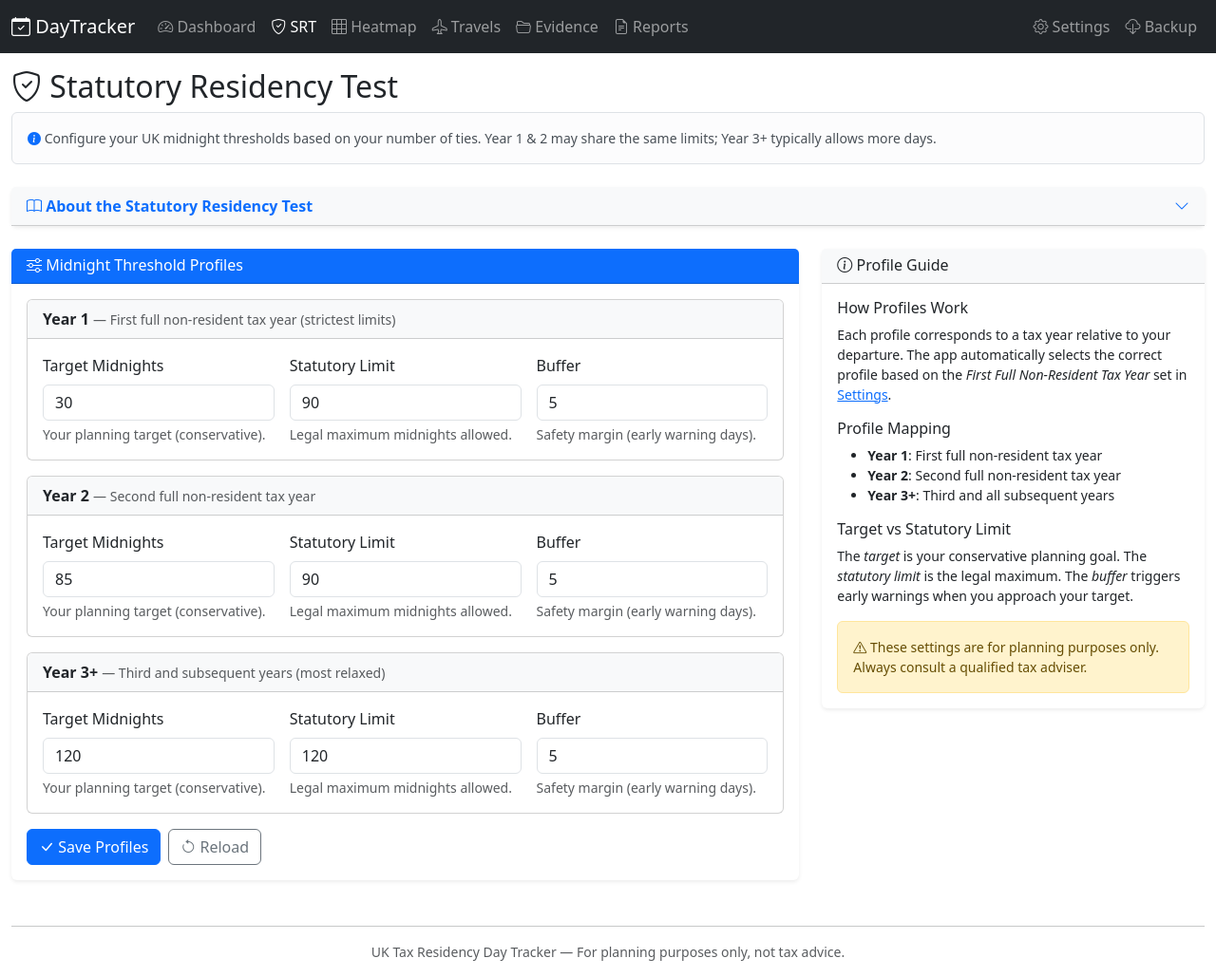
After one commit to zartyblartfast/daycounter, a Flask app: page /srt/ in a window 1280 px wide. The commit adds this page. Shown: the whole page at 95% size. Run offline with Flask 3, Linux system fonts and the light colour scheme.

Commit message:
Add dedicated SRT tab for residency profile configuration (94 tests)

```diff
--- a/app/__init__.py
+++ b/app/__init__.py
@@ -38,6 +38,7 @@ def create_app(config_override: dict | None = None) -> Flask:
         from app.routes.evidence import evidence_bp
         from app.routes.reports import reports_bp
         from app.routes.settings import settings_bp
+        from app.routes.srt import srt_bp
         from app.routes.api import api_bp
         from app.routes.backup import backup_bp
 
@@ -47,6 +48,7 @@ def create_app(config_override: dict | None = None) -> Flask:
         app.register_blueprint(evidence_bp, url_prefix="/evidence")
         app.register_blueprint(reports_bp, url_prefix="/reports")
         app.register_blueprint(settings_bp, url_prefix="/settings")
+        app.register_blueprint(srt_bp, url_prefix="/srt")
         app.register_blueprint(api_bp, url_prefix="/api")
         app.register_blueprint(backup_bp, url_prefix="/backup")
 
--- /dev/null
+++ b/app/routes/srt.py
@@ -0,0 +1,48 @@
+"""SRT (Statutory Residency Test) route — residency profile configuration."""
+from flask import Blueprint, render_template, request, redirect, url_for, flash
+
+from app.config_manager import get_config, update_config
+
+srt_bp = Blueprint("srt", __name__)
+
+
+@srt_bp.route("/", methods=["GET"])
+def srt_page():
+    """Render the SRT configuration page."""
+    config = get_config()
+    return render_template("srt.html", config=config)
+
+
+@srt_bp.route("/", methods=["POST"])
+def save_srt():
+    """Save updated SRT profile values."""
+    try:
+        profiles = {}
+        for key in ["year_1", "year_2", "year_3_plus"]:
+            target = request.form.get(f"{key}_target", "").strip()
+            limit = request.form.get(f"{key}_limit", "").strip()
+            buffer = request.form.get(f"{key}_buffer", "").strip()
+            if target and limit and buffer:
+                t = int(target)
+                l = int(limit)
+                b = int(buffer)
+                if t < 0 or l < 0 or b < 0:
+                    raise ValueError(f"Values for {key} must be non-negative.")
+                if t > 366 or l > 366:
+                    raise ValueError(f"Midnight values for {key} cannot exceed 366.")
+                if b > 50:
+                    raise ValueError(f"Buffer for {key} cannot exceed 50.")
+                profiles[key] = {
+                    "target_midnights": t,
+                    "stat_limit_midnights": l,
+                    "buffer": b,
+                }
+            else:
+                raise ValueError(f"All fields are required for {key}.")
+
+        update_config({"profiles": profiles})
+        flash("SRT profile settings saved successfully.", "success")
+    except (ValueError, KeyError) as e:
+        flash(f"Error saving SRT settings: {e}", "danger")
+
+    return redirect(url_for("srt.srt_page"))
--- a/app/templates/base.html
+++ b/app/templates/base.html
@@ -24,6 +24,12 @@
                         <a class="nav-link {% if request.endpoint == 'dashboard.index' %}active{% endif %}"
                            href="{{ url_for('dashboard.index') }}">
                             <i class="bi bi-speedometer2"></i> Dashboard
+                        </a>
+                    </li>
+                    <li class="nav-item">
+                        <a class="nav-link {% if request.endpoint and request.endpoint.startswith('srt') %}active{% endif %}"
+                           href="{{ url_for('srt.srt_page') }}">
+                            <i class="bi bi-shield-check"></i> SRT
                         </a>
                     </li>
                     <li class="nav-item">
--- /dev/null
+++ b/app/templates/srt.html
@@ -0,0 +1,146 @@
+{% extends "base.html" %}
+{% block title %}SRT Configuration — DayTracker{% endblock %}
+
+{% block content %}
+<div class="row mb-4">
+    <div class="col-12">
+        <h2><i class="bi bi-shield-check"></i> Statutory Residency Test</h2>
+        <div class="alert alert-light border small mt-2 mb-0">
+            <i class="bi bi-info-circle-fill text-primary"></i>
+            Configure your UK midnight thresholds based on your number of ties.
+            Year 1 &amp; 2 may share the same limits; Year 3+ typically allows more days.
+        </div>
+    </div>
+</div>
+
+<!-- Collapsible About Section -->
+<div class="row mb-4">
+    <div class="col-12">
+        <div class="card border-0 shadow-sm">
+            <div class="card-header bg-light">
+                <a class="text-decoration-none d-flex justify-content-between align-items-center"
+                   data-bs-toggle="collapse" href="#aboutSRT" role="button"
+                   aria-expanded="false" aria-controls="aboutSRT">
+                    <span><i class="bi bi-book"></i> <strong>About the Statutory Residency Test</strong></span>
+                    <i class="bi bi-chevron-down"></i>
+                </a>
+            </div>
+            <div class="collapse" id="aboutSRT">
+                <div class="card-body small">
+                    <p>The Statutory Residency Test (SRT) determines your UK tax residency status
+                       based on a series of tests examining your ties to the UK, days spent in the
+                       country, and your work patterns. It was introduced in April 2013 and applies
+                       to all individuals.</p>
+                    <p>The SRT consists of three main parts:</p>
+                    <ul>
+                        <li><strong>Automatic Overseas Test</strong> — If you meet any of these conditions,
+                            you are automatically non-resident.</li>
+                        <li><strong>Automatic UK Test</strong> — If you meet any of these conditions,
+                            you are automatically UK resident.</li>
+                        <li><strong>Sufficient Ties Test</strong> — If neither automatic test is met,
+                            your residency depends on the number of ties you have to the UK combined
+                            with the number of days spent here.</li>
+                    </ul>
+                    <p class="text-muted mb-0">
+                        <i class="bi bi-lightbulb"></i>
+                        Future enhancements will include an interactive SRT flowchart and tie
+                        assessment tool to help you determine your residency status step by step.
+                    </p>
+                </div>
+            </div>
+        </div>
+    </div>
+</div>
+
+<div class="row">
+    <div class="col-lg-8">
+        <div class="card border-0 shadow-sm">
+            <div class="card-header bg-primary text-white">
+                <h6 class="mb-0"><i class="bi bi-sliders"></i> Midnight Threshold Profiles</h6>
+            </div>
+            <div class="card-body">
+                <form method="post" action="{{ url_for('srt.srt_page') }}">
+                    {% set profiles = config.get('profiles', {}) %}
+
+                    {% for key, label, desc in [
+                        ('year_1', 'Year 1', 'First full non-resident tax year (strictest limits)'),
+                        ('year_2', 'Year 2', 'Second full non-resident tax year'),
+                        ('year_3_plus', 'Year 3+', 'Third and subsequent years (most relaxed)')
+                    ] %}
+                    {% set p = profiles.get(key, {}) %}
+                    <div class="card mb-3">
+                        <div class="card-header bg-light">
+                            <strong>{{ label }}</strong>
+                            <span class="text-muted small">— {{ desc }}</span>
+                        </div>
+                        <div class="card-body">
+                            <div class="row g-3">
+                                <div class="col-md-4">
+                                    <label class="form-label">Target Midnights</label>
+                                    <input type="number" class="form-control" name="{{ key }}_target"
+                                           value="{{ p.get('target_midnights', '') }}" min="0" max="366" required>
+                                    <div class="form-text">Your planning target (conservative).</div>
+                                </div>
+                                <div class="col-md-4">
+                                    <label class="form-label">Statutory Limit</label>
+                                    <input type="number" class="form-control" name="{{ key }}_limit"
+                                           value="{{ p.get('stat_limit_midnights', '') }}" min="0" max="366" required>
+                                    <div class="form-text">Legal maximum midnights allowed.</div>
+                                </div>
+                                <div class="col-md-4">
+                                    <label class="form-label">Buffer</label>
+                                    <input type="number" class="form-control" name="{{ key }}_buffer"
+                                           value="{{ p.get('buffer', '') }}" min="0" max="50" required>
+                                    <div class="form-text">Safety margin (early warning days).</div>
+                                </div>
+                            </div>
+                        </div>
+                    </div>
+                    {% endfor %}
+
+                    <div class="d-flex gap-2">
+                        <button type="submit" class="btn btn-primary">
+                            <i class="bi bi-check-lg"></i> Save Profiles
+                        </button>
+                        <a href="{{ url_for('srt.srt_page') }}" class="btn btn-outline-secondary">
+                            <i class="bi bi-arrow-counterclockwise"></i> Reload
+                        </a>
+                    </div>
+                </form>
+            </div>
+        </div>
+    </div>
+
+    <div class="col-lg-4">
+        <div class="card border-0 shadow-sm">
+            <div class="card-header bg-light">
+                <h6 class="mb-0"><i class="bi bi-info-circle"></i> Profile Guide</h6>
+            </div>
+            <div class="card-body small">
+                <h6>How Profiles Work</h6>
+                <p>Each profile corresponds to a tax year relative to your departure.
+                   The app automatically selects the correct profile based on the
+                   <em>First Full Non-Resident Tax Year</em> set in
+                   <a href="{{ url_for('settings.settings_page') }}">Settings</a>.</p>
+
+                <h6>Profile Mapping</h6>
+                <ul>
+                    <li><strong>Year 1</strong>: First full non-resident tax year</li>
+                    <li><strong>Year 2</strong>: Second full non-resident tax year</li>
+                    <li><strong>Year 3+</strong>: Third and all subsequent years</li>
+                </ul>
+
+                <h6>Target vs Statutory Limit</h6>
+                <p>The <em>target</em> is your conservative planning goal.
+                   The <em>statutory limit</em> is the legal maximum.
+                   The <em>buffer</em> triggers early warnings when you approach your target.</p>
+
+                <div class="alert alert-warning mb-0">
+                    <i class="bi bi-exclamation-triangle"></i>
+                    These settings are for planning purposes only. Always consult a qualified tax adviser.
+                </div>
+            </div>
+        </div>
+    </div>
+</div>
+{% endblock %}
```
Also changed, not shown: app/routes/settings.py (+0 -15 lines), app/templates/settings.html (+6 -54 lines), tests/test_app.py (+5 -0 lines), tests/test_srt.py (added, +200 -0 lines).
